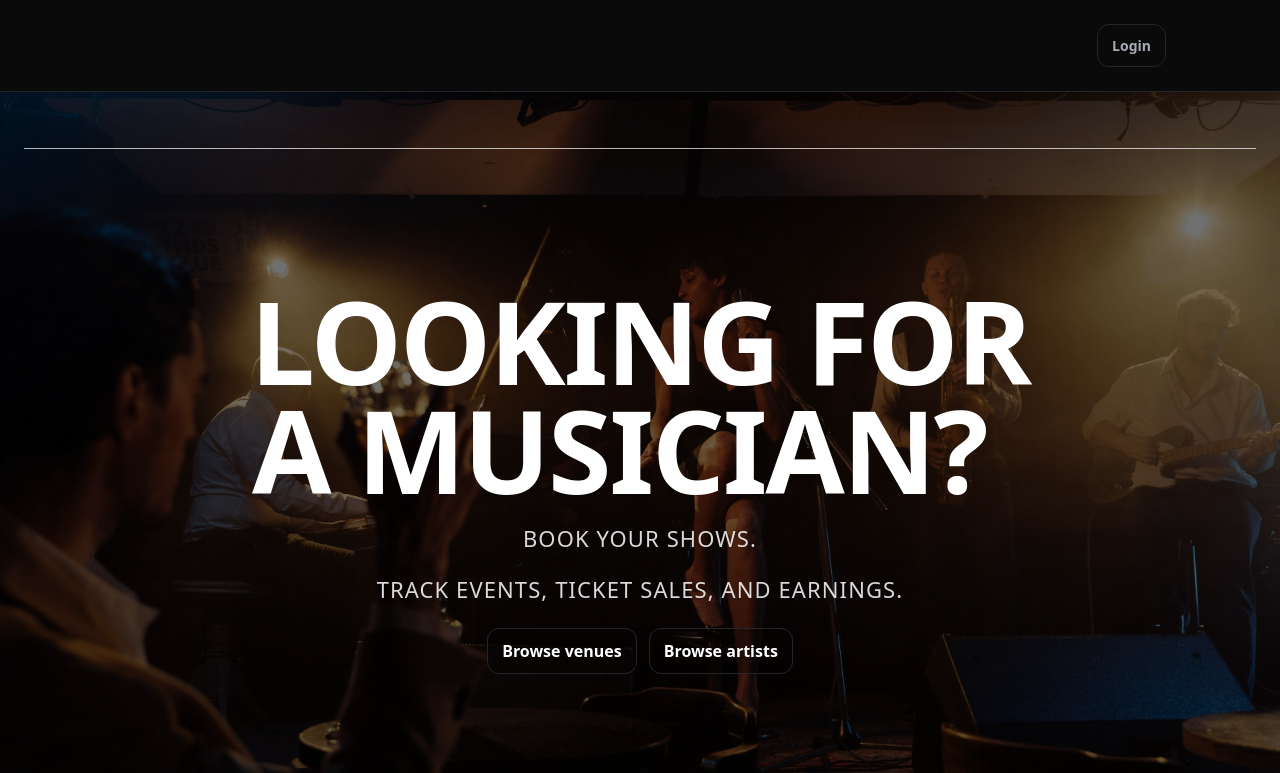
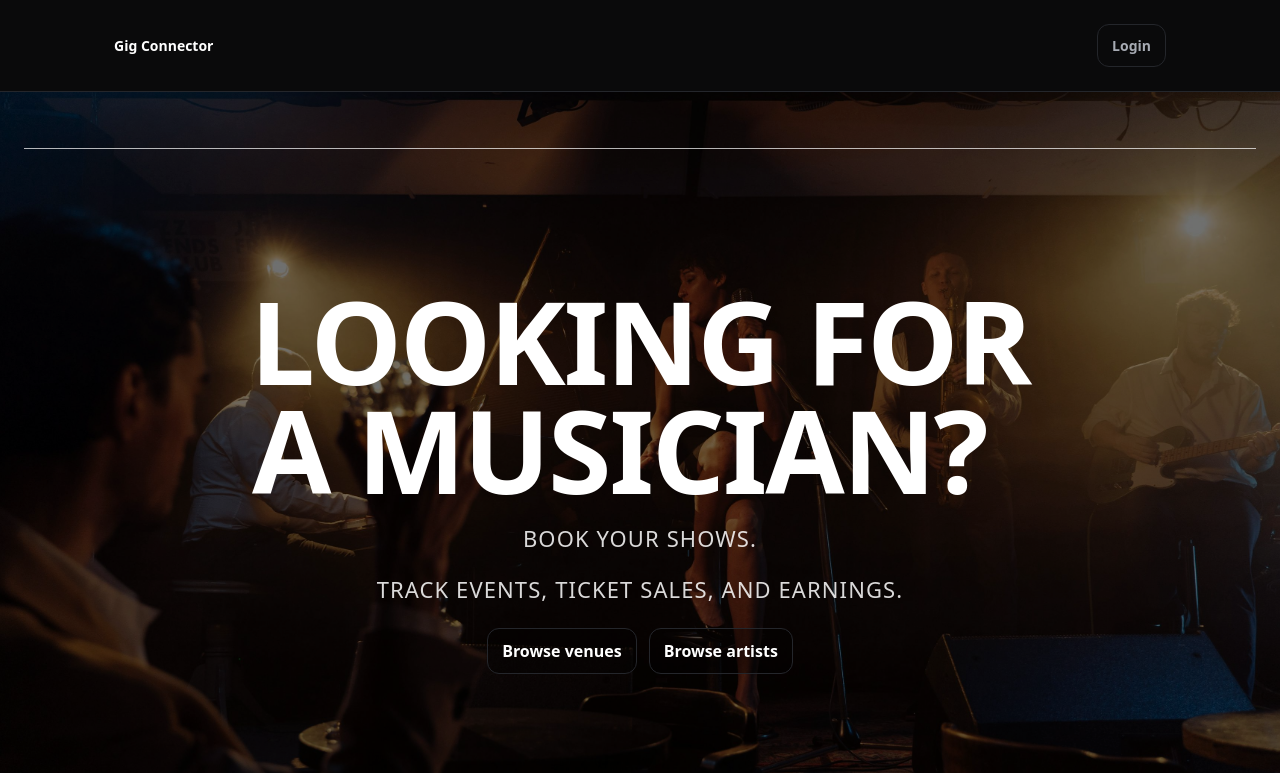
Before and after one commit to g23polar/gigconnector, a React (Vite) app in the folder frontend/: page / in a window 1280 px wide. Shown: the top 773 px of the page. Built offline with nearby package versions, Linux system fonts and the light colour scheme; no server answers.

Commit message:
unauth_nav

```diff
--- a/frontend/src/components/NavBar.tsx
+++ b/frontend/src/components/NavBar.tsx
@@ -29,6 +29,12 @@ export default function NavBar() {
         {(role === "artist" || role === "venue") && (
           <Link to="/" style={{ color: "var(--text)", fontWeight: 800 }}>
             {role === "artist" ? "Artist | Gig Connector" : "Venue | Gig Connector"}
+          </Link>
+        )}
+
+        {(role !== "artist" && role !== "venue") && (
+          <Link to="/" style={{ color: "var(--text)", fontWeight: 800 }}>
+            {"Gig Connector"}
           </Link>
         )}
         {role === "admin" && (
```
